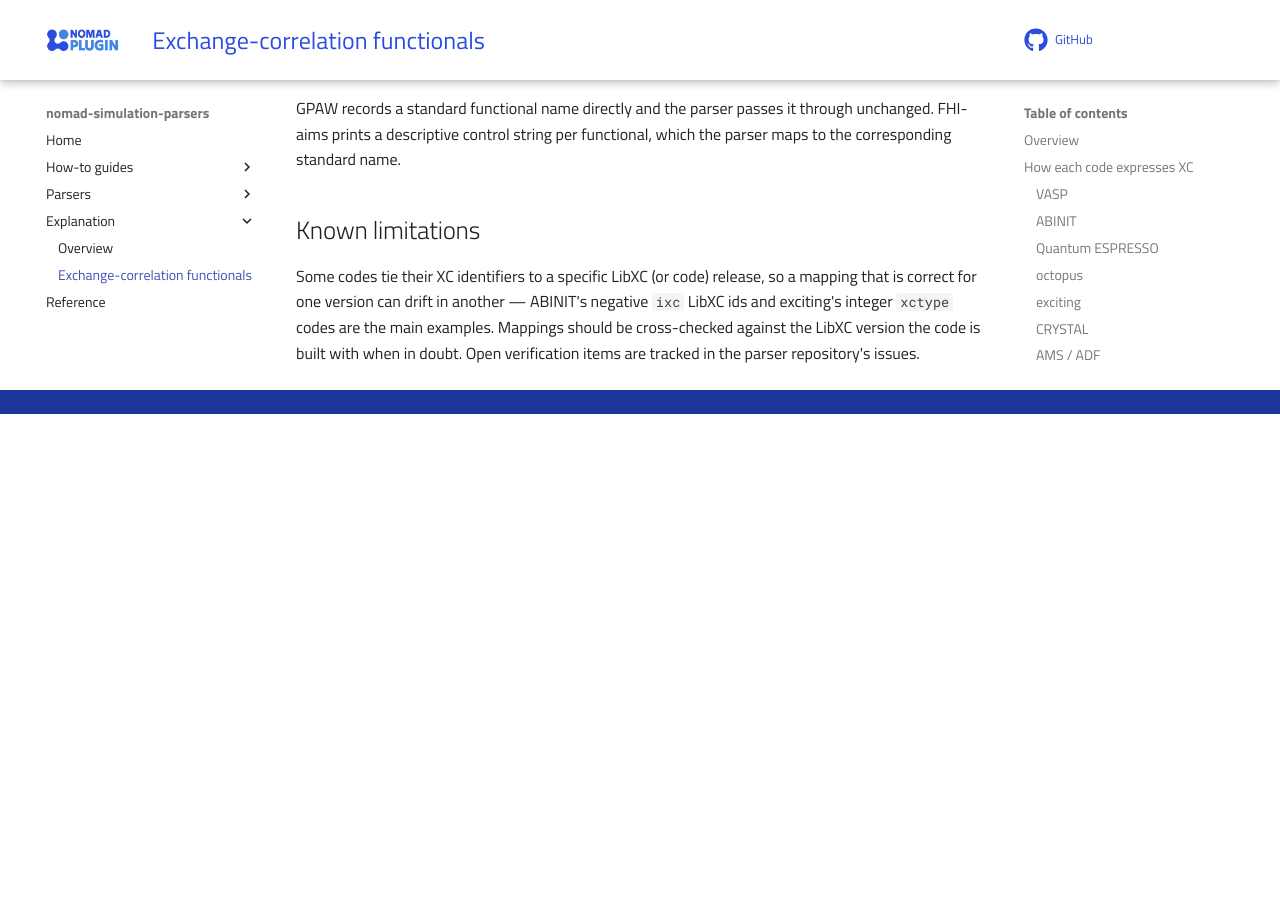
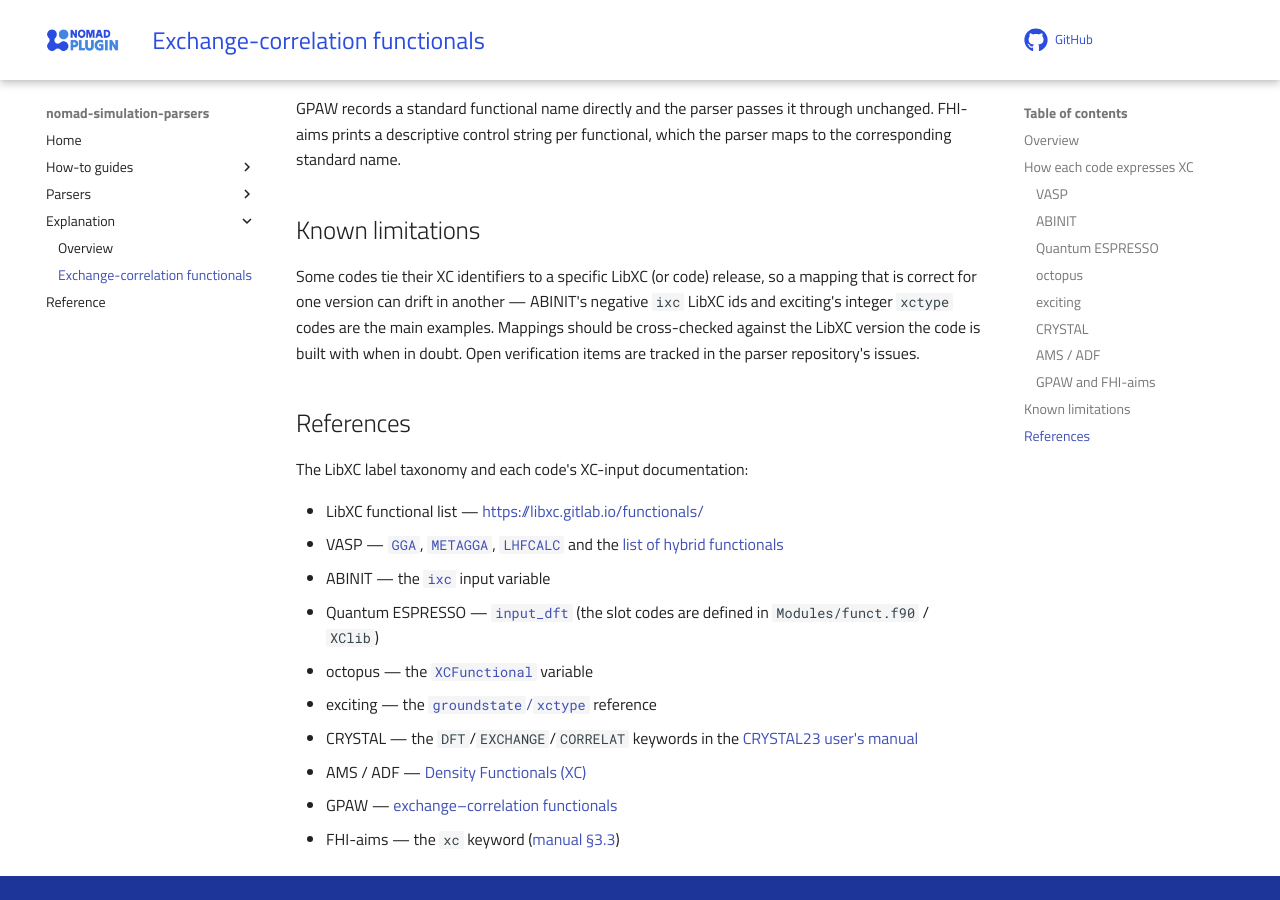
Before and after one commit to FAIRmat-NFDI/nomad-parser-plugins-simulation, an MkDocs documentation site: the page built from docs/explanation/xc-functionals.md, in a window 1280 px wide and 900 px high, scrolled down 2454 px. Built offline with MkDocs 1.6.1 and Material for MkDocs 9.7.7, drawn with Linux system fonts in a browser that asks for light colours; comment, search, counter and statistics services are not loaded; before the commit the page ends 2868 px from its top, so only the background shows below that; some of the changed text lies outside the part shown.

Commit message:
Add references to the XC functionals explanation doc
Cite the LibXC functional list and each code's XC-input documentation (VASP
tag pages, ABINIT `ixc`, QE `input_dft`, octopus `XCFunctional`, exciting
`xctype`, CRYSTAL manual, ADF, GPAW, FHI-aims).

```diff
--- a/docs/explanation/xc-functionals.md
+++ b/docs/explanation/xc-functionals.md
@@ -6,8 +6,9 @@ Every DFT code records the exchange–correlation (XC) functional in its own way
 an input tag, an integer code, or a human-readable line in the output — and only
 rarely as a single canonical name. The simulation parsers reduce that variety to
 one of two forms that the `nomad-simulations` schema understands, and leave the
-LibXC taxonomy (family, kind, and the derived Jacob's ladder rung) to the schema
-rather than reconstructing it per parser.
+[LibXC](https://libxc.gitlab.io/functionals/) taxonomy (family, kind, and the
+derived Jacob's ladder rung) to the schema rather than reconstructing it per
+parser.
 
 A parser produces either:
 
@@ -117,3 +118,23 @@ mapping that is correct for one version can drift in another — ABINIT's negati
 Mappings should be cross-checked against the LibXC version the code is built with
 when in doubt. Open verification items are tracked in the parser repository's
 issues.
+
+## References
+
+The LibXC label taxonomy and each code's XC-input documentation:
+
+- LibXC functional list — <https://libxc.gitlab.io/functionals/>
+- VASP — [`GGA`](https://www.vasp.at/wiki/index.php/GGA),
+  [`METAGGA`](https://www.vasp.at/wiki/index.php/METAGGA),
+  [`LHFCALC`](https://www.vasp.at/wiki/index.php/LHFCALC) and the
+  [list of hybrid functionals](https://www.vasp.at/wiki/index.php/List_of_hybrid_functionals)
+- ABINIT — the [`ixc`](https://docs.abinit.org/variables/basic/#ixc) input variable
+- Quantum ESPRESSO — [`input_dft`](https://www.quantum-espresso.org/Doc/INPUT_PW.html)
+  (the slot codes are defined in `Modules/funct.f90` / `XClib`)
+- octopus — the [`XCFunctional`](https://octopus-code.org/documentation/13/variables/hamiltonian/xc/xcfunctional/) variable
+- exciting — the [`groundstate`/`xctype`](http://exciting-code.org/ref:groundstate) reference
+- CRYSTAL — the `DFT`/`EXCHANGE`/`CORRELAT` keywords in the
+  [CRYSTAL23 user's manual](https://www.crystal.unito.it/include/manuals/crystal23.pdf)
+- AMS / ADF — [Density Functionals (XC)](https://www.scm.com/doc/ADF/Input/Density_Functional.html)
+- GPAW — [exchange–correlation functionals](https://gpaw.readthedocs.io/documentation/xc/functionals.html)
+- FHI-aims — the `xc` keyword ([manual §3.3](https://fhi-aims.org/uploads/manual/Ch3/S3.html))
```
